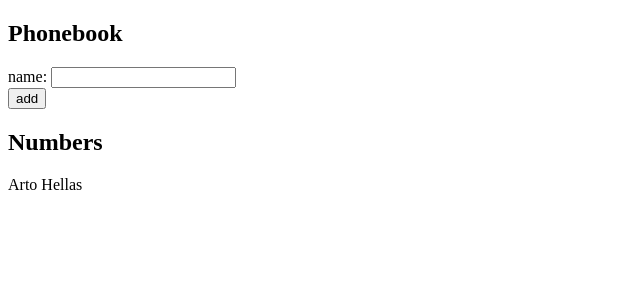
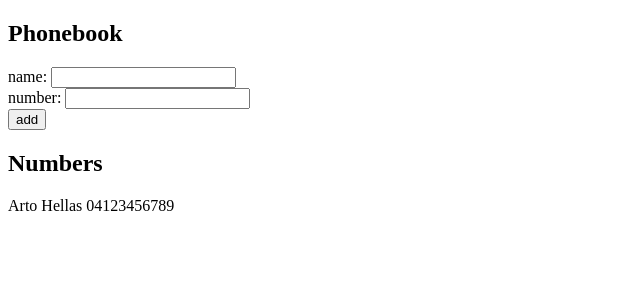
Before and after one commit to lapatinn/fullstack, a React (Vite) app in the folder osa2/puhelinluettelo2.6/: page / in a window 1280 px wide. Shown: the top 300 px of the page, without its empty margins (0-640 px from the left). Built offline with nearby package versions, Linux system fonts and the light colour scheme.

Commit message:
Tehtävä 2.8

```diff
--- a/osa2/puhelinluettelo2.6/src/App.jsx
+++ b/osa2/puhelinluettelo2.6/src/App.jsx
@@ -2,10 +2,16 @@
 
 const App = () => {
   const [persons, setPersons] = useState([
-    { name: 'Arto Hellas' }
+    {
+      name: 'Arto Hellas',
+      number: '04123456789'
+    }
   ])
+
   const [newName, setNewName] = useState('')
-  const addName = (event) => {
+  const [newNumber, setNewNumber] = useState('')
+
+  const addEntry = (event) => {
     event.preventDefault()
     console.log('Button clicked', event.target)
 
@@ -16,10 +22,12 @@
 
     const personObject = {
       name: newName,
+      number: newNumber
     }
 
     setPersons(persons.concat(personObject))
     setNewName('')
+    setNewNumber('')
   }
 
   const handleNameChange = (event) => {
@@ -27,17 +35,25 @@
     setNewName(event.target.value)
   }
 
+  const HandleNumberChange = (event) => {
+    console.log(event.target.value)
+    setNewNumber(event.target.value)
+  }
+
   console.log(persons)
   const names = persons.map(person =>
-    <div key={person.name}>{person.name}</div>
+    <div key={person.name}>{person.name} {person.number}</div>
   )
 
   return (
     <div>
       <h2>Phonebook</h2>
-      <form onSubmit={addName}>
+      <form onSubmit={addEntry}>
         <div>
           name: <input value={newName} onChange={handleNameChange} />
+        </div>
+        <div>
+          number: <input value={newNumber} onChange={HandleNumberChange} />
         </div>
         <div>
           <button type="submit">add</button>
```
